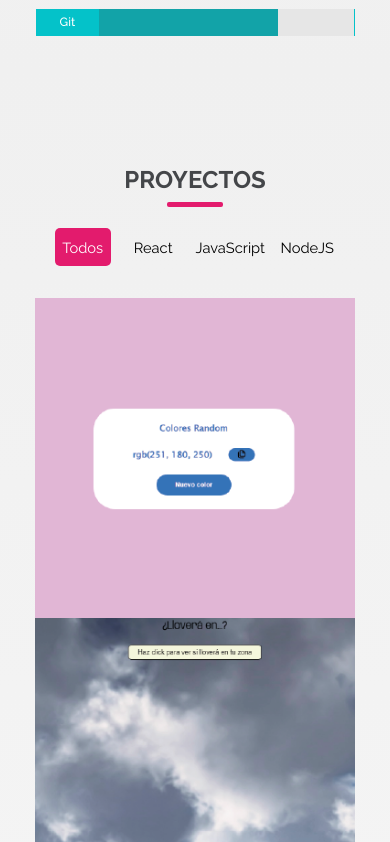
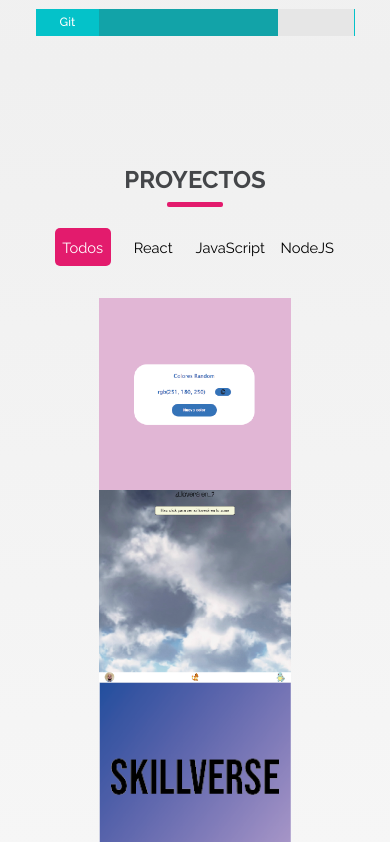
Before and after one commit to BorjaLopz/portfolio_2024, a React (Vite) app: page / in a window 390 px wide. Shown: the part 2880-3722 px from the top of the page. Built offline with nearby package versions, Linux system fonts and the light colour scheme; the HTML template or start-up script is replaced by a standard one.

Commit message:
Cambios de flecha, tamaño de imagen y responsive showcase y showdetails

```diff
--- a/src/App.css
+++ b/src/App.css
@@ -9,7 +9,7 @@
 :root {
   /* COLORES */
   --backgroundHomePage: #242424;
-  --highLightColor: #e31b6d;
+  --highLightColor: rgb(227, 27, 109);
   --titleColor: #444649;
   --subtitleColor: #bbbbbb;
   --bgTraslucid: #e31b6e28;
@@ -60,6 +60,7 @@
     #ffffff
   ); /* Aquí puedes ajustar los colores según tus preferencias */
   min-height: 100vh;
+  margin-bottom: 10rem;
 }
 
 article.contactArticle {
--- a/src/components/ArticleProjectComponent/styles.css
+++ b/src/components/ArticleProjectComponent/styles.css
@@ -1,8 +1,10 @@
 .showcaseProjectSection article {
   min-width: 20rem;
+  max-width: 20rem;
   min-height: 20rem;
-  width: 5rem;
-  height: 5rem;
+  max-height: 20rem;
+  width: 20rem;
+  height: 20rem;
   /* border: 1px solid black; */
 }
 
@@ -40,7 +42,7 @@
   width: 100%;
   height: 100%;
   visibility: visible;
-  opacity: 1; /* CAMBIAR VISIBILIDAD DESPUES */
+  opacity: 0; /* CAMBIAR VISIBILIDAD DESPUES */
   transition: all 0.5s ease;
 
   display: flex;
@@ -121,3 +123,88 @@
 .showcaseProjectSection .articleProject:hover img {
   opacity: 0;
 }
+
+@media only screen and (min-width: 1025px) {
+  /* Estilos específicos para pantallas con ancho mayor a 1024px */
+  .showcaseProjectSection article {
+    min-width: 20rem;
+    max-width: 20rem;
+    min-height: 20rem;
+    max-height: 20rem;
+    width: 20rem;
+    height: 20rem;
+    /* border: 1px solid black; */
+  }
+
+  .showcaseProjectSection .articleProject .hoverProject {
+    font-size: 24pt;
+  }
+}
+
+/* Estilos para pantallas medianas */
+@media only screen and (min-width: 601px) and (max-width: 1024px) {
+  /* Estilos específicos para pantallas con ancho entre 601px y 1024px */
+  .showcaseProjectSection article {
+    min-width: 15rem;
+    max-width: 20rem;
+    min-height: 15rem;
+    max-height: 20rem;
+    width: 15rem;
+    height: 15rem;
+    /* border: 1px solid black; */
+  }
+
+  .showcaseProjectSection .articleProject img {
+    min-width: 15rem;
+    max-width: 20rem;
+    min-height: 15rem;
+    max-height: 20rem;
+    width: 15rem;
+    height: 15rem;
+  }
+
+  .showcaseProjectSection .articleProject .hoverProject .titleAndTechnology h3 {
+    font-size: 16pt;
+  }
+
+  .showcaseProjectSection .articleProject .hoverProject .titleAndTechnology h5,
+  .showcaseProjectSection .articleProject .hoverProject .buttonProject {
+    font-size: 11pt;
+  }
+}
+
+/* Estilos para pantallas pequeñas */
+@media only screen and (max-width: 600px) {
+  /* Estilos específicos para pantallas con ancho máximo de 600px */
+
+  .showcaseProjectSection article {
+    min-width: 12rem;
+    max-width: 20rem;
+    min-height: 12rem;
+    max-height: 20rem;
+    width: 12rem;
+    height: 12rem;
+    /* border: 1px solid black; */
+  }
+
+  .showcaseProjectSection .articleProject img {
+    min-width: 12rem;
+    max-width: 20rem;
+    min-height: 12rem;
+    max-height: 20rem;
+    width: 12rem;
+    height: 12rem;
+  }
+  .showcaseProjectSection .articleProject .hoverProject .titleAndTechnology h3 {
+    font-size: 12pt;
+  }
+
+  .showcaseProjectSection .articleProject .hoverProject .titleAndTechnology h5,
+  .showcaseProjectSection
+    .articleProject
+    .hoverProject
+    .buttonProject
+    .buttonKnowMore {
+    font-size: 9pt;
+  }
+}
--- a/src/components/ImageCarouselComponent/styles.css
+++ b/src/components/ImageCarouselComponent/styles.css
@@ -1,53 +1,34 @@
 /* FLECHAS  HACIA ATRAS Y DELANTE */
-
 .carouselContainer .arrowLeft,
 .carouselContainer .arrowRight {
   position: absolute;
   bottom: 0;
-  background-color: var(--bgTraslucid);
-  min-width: 2rem;
-  min-height: 2rem;
-  padding: 2rem 4rem;
+  background-color: #72727259;
+  min-width: 1rem;
+  min-height: 1rem;
+  padding: 2rem 2rem;
   cursor: pointer;
 
   transition: all 0.3s ease;
 }
 
-.carouselContainer svg {
-  max-width: 2rem;
-}
-
 .carouselContainer .arrowRight {
-  /* Configura el ícono normal como fondo por defecto */
   background-image: url("/Icons/ArrowRight.svg");
   background-repeat: no-repeat;
   background-position: center;
-  /* Ajusta el tamaño y otras propiedades según tus necesidades */
   transition: all 0.3s ease;
 }
 
 .carouselContainer .arrowLeft.hovered,
 .carouselContainer .arrowRight.hovered {
-  background-color: white;
+  background-color: #727272d8;
 }
 
 .carouselContainer .arrowLeft {
-  /* Configura el ícono normal como fondo por defecto */
   background-image: url("/Icons/ArrowLeft.svg");
   background-repeat: no-repeat;
   background-position: center;
-  /* Ajusta el tamaño y otras propiedades según tus necesidades */
   transition: all 0.3s ease;
-}
-
-.carouselContainer .arrowRight.hovered {
-  /* Cambia el ícono cuando está en estado de hover */
-  background-image: url("/Icons/ArrowRight-Hover.svg");
-}
-
-.carouselContainer .arrowLeft.hovered {
-  /* Cambia el ícono cuando está en estado de hover */
-  background-image: url("/Icons/ArrowLeft-Hover.svg");
 }
 
 .arrowLeft {
@@ -70,6 +51,7 @@
   display: flex;
   transition: transform 0.5s ease-in-out;
   max-height: 100%;
+  height: 100%;
 }
 
 .showDetailsProject .showDetailsArticle img {
@@ -81,7 +63,7 @@
 }
 
 .slide {
-  flex: 0 0 auto; /* Evita que las imágenes se ajusten automáticamente */
+  flex: 0 0 auto;
   width: 100%;
   height: auto;
 }
--- a/src/components/ShowDetailsProject/styles.css
+++ b/src/components/ShowDetailsProject/styles.css
@@ -209,13 +209,21 @@
     max-width: 80%;
     max-height: 70%;
   }
+
+  .showDetailsProject .showDetailsArticle .projectDescription p {
+    margin-bottom: 1.8rem;
+  }
 }
 
 /* Estilos para pantallas pequeñas */
 @media only screen and (max-width: 600px) {
   /* Estilos específicos para pantallas con ancho máximo de 600px */
-    .showDetailsProject .showDetailsArticle {
+  .showDetailsProject .showDetailsArticle {
     max-width: 80%;
     max-height: 55%;
   }
+
+  .showDetailsProject .showDetailsArticle .projectDescription p {
+    margin-bottom: 1.4rem;
+  }
 }
--- a/src/components/ShowcaseProjectComponent/ShowcaseProjectComponent.jsx
+++ b/src/components/ShowcaseProjectComponent/ShowcaseProjectComponent.jsx
@@ -8,8 +8,6 @@
   const [selectedProject, setSelectedProject] = useState(null);
   const [filteredProjects, setFilteredProjects] = useState([]);
   const [projectOrder, setProjectOrder] = useState({});
-
-
 
   useEffect(() => {
     const filtered =
@@ -38,7 +36,7 @@
         p.order = order;
         order += 1;
       } else {
-        p.order = projects.length - 1;
+        p.order = projects.length - order;
       }
     });
   };
```
Also changed, not shown: public/Icons/ArrowLeft.svg, public/Icons/ArrowRight.svg.
